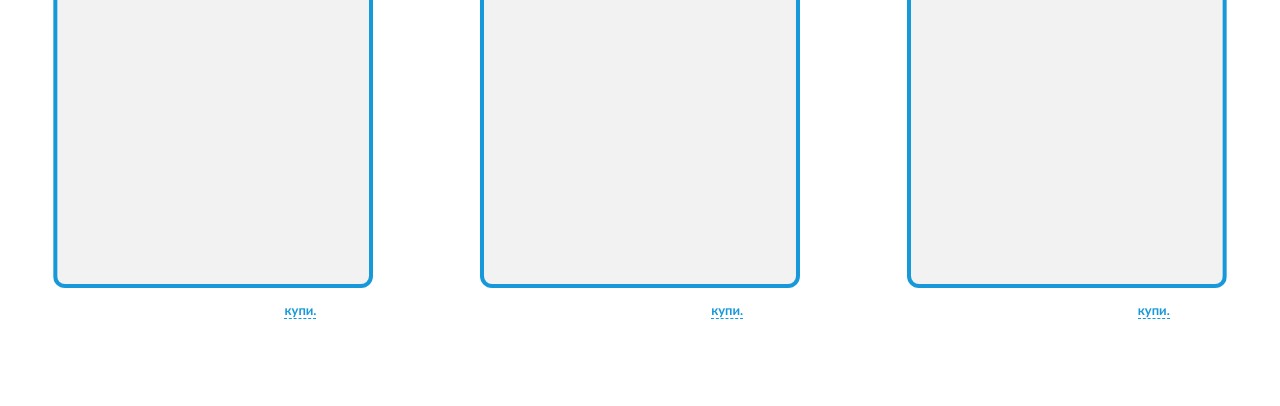
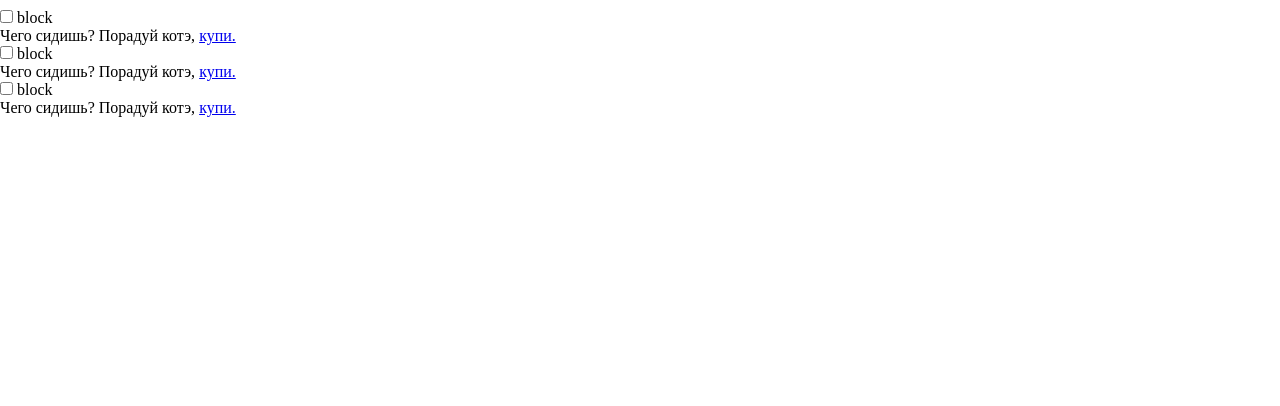
Before and after one commit to nbarinov/cat-food, a website: page source/index.html in a window 1280 px wide. Shown: the part 394-800 px from the top of the page. Drawn offline with nearby package versions, Linux system fonts and the light colour scheme; files that its build step writes are made by us from their sources; a web font is replaced by a local one.

Commit message:
removed superfluous in cat-food block

```diff
--- a/source/css/blocks/cat-food.scss
+++ b/source/css/blocks/cat-food.scss
@@ -1,90 +1,5 @@
 .cat-food {}
 
 .cat-food__form {
-    display: flex;
-    justify-content: space-around;
-    flex-wrap: wrap;
-
     margin-top: 24px;
 }
-
-.cat-food__field {}
-
-.cat-food__checkbox {
-    @include visually-hidden();
-}
-
-.cat-food__label {
-    display: block;
-
-    position: relative;
-
-    width: 320px;
-    height: 480px;
-
-    padding-top: 21px;
-    padding-left: 51px;
-
-    // border-width: 4px;
-    // border-style: solid;
-    // border-color: $blue;
-    border-radius: 12px;
-
-    background-color: $blue;
-
-    -webkit-clip-path: polygon(13.125% 0, 100% 0, 100% 100%, 0 100%, 0 9.166%);
-    clip-path: polygon(13.125% 0, 100% 0, 100% 100%, 0 100%, 0 9.166%);
-}
-
-.cat-food__label::before {
-    display: block;
-    content: '';
-
-    position: absolute;
-    top: 4px;
-    left: 4px;
-    z-index: -1;
-
-    width: 312px;
-    height: 472px;
-
-    border-radius: 8px;
-
-    background-color: #F2F2F2;
-
-    -webkit-clip-path: polygon(13.125% 0, 100% 0, 100% 100%, 0 100%, 0 9.166%);
-    clip-path: polygon(13.125% 0, 100% 0, 100% 100%, 0 100%, 0 9.166%);
-}
-
-.cat-food__checkbox:checked + .cat-food__label {
-    border: 5px solid pink;
-}
-
-.cat-food__content {
-    // position: absolute;
-    top: 21px;
-    left: 51px;
-    z-index: 2;
-
-}
-
-.cat-food__call {
-    margin-top: 14px;
-
-    font-family: 'Trebuchet MS', sans-serif;
-    font-size: 13px;
-    color: #fff;
-}
-
-.cat-food__call--center {
-    display: block;
-    text-align: center;
-}
-
-.cat-food__call a {
-    border-bottom: 1px dashed $blue;
-
-    font-weight: bold;
-    color: $blue;
-    text-decoration: none;
-}
```
